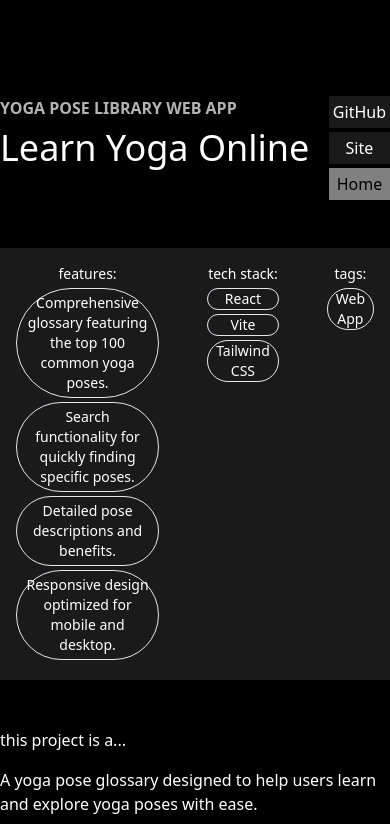
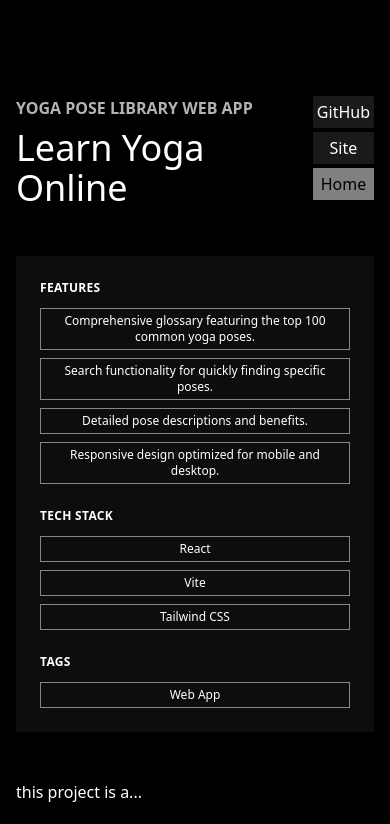
Before and after one commit to samanthacabrera/portfolio, a React (Vite) app: page /projects/1 in a window 390 px wide. Shown: the top 824 px of the page. Built offline with nearby package versions, Linux system fonts and the light colour scheme.

Commit message:
optimized overview section for mobile, styling updates

```diff
--- a/src/pages/projectpage/ProjectPage.jsx
+++ b/src/pages/projectpage/ProjectPage.jsx
@@ -15,7 +15,7 @@ const ProjectPage = () => {
     }
 
     return (
-        <div className="flex flex-col items-center space-y-12 py-24 max-w-4xl mx-auto min-h-[90vh]">
+        <div className="flex flex-col items-center space-y-12 py-24 max-w-4xl mx-4 lg:mx-auto min-h-[90vh]">
             <div className="flex justify-between w-full">
                 <div>
                     <h2 className="uppercase font-semibold opacity-70 mb-2">{project.projectType}</h2>
@@ -32,24 +32,30 @@ const ProjectPage = () => {
                     </Link>
                 </div>
             </div>
-            <div className="flex space-x-12 text-center text-sm bg-white/10 w-full p-4">
-                <ul>
-                    <span>features:</span>
+<div className="grid grid-cols-1 md:grid-cols-3 gap-6 text-center text-sm w-full p-6 bg-white/5">
+    <ul className="flex flex-col items-center">
+        <span className="block text-xs font-bold uppercase tracking-wide pb-1 w-full text-left">Features</span>
+        <div className="grid gap-2 w-full mt-2">
             {project.features.map((feature, index) => (
-                        <li key={index} className="px-2 py-1 my-1 border rounded-full">{feature}</li>
+                <li key={index} className="px-3 py-1 border border-white/50 text-xs font-medium">{feature}</li>
             ))}
+        </div>
     </ul>
-                <ul>
-                    <span>tech stack:</span>
+    <ul className="flex flex-col items-center">
+        <span className="block text-xs font-bold uppercase tracking-wide pb-1 w-full text-left">Tech Stack</span>
+        <div className="grid gap-2 w-full mt-2">
             {project.techStack.map((tech, index) => (
-                        <li key={index} className="px-2 my-1 border rounded-full">{tech}</li>
+                <li key={index} className="px-3 py-1 border border-white/50 text-xs font-medium">{tech}</li>
             ))}
+        </div>
     </ul>
-                <ul>
-                    <span>tags:</span>
+    <ul className="flex flex-col items-center">
+        <span className="block text-xs font-bold uppercase tracking-wide pb-1 w-full text-left">Tags</span>
+        <div className="grid gap-2 w-full mt-2">
             {project.tags.map((tag, index) => (
-                        <li key={index} className="px-2 my-1 border rounded-full">{tag}</li>
+                <li key={index} className="px-3 py-1 border border-white/50 text-xs font-medium">{tag}</li>
             ))}
+        </div>
     </ul>
 </div>
 
```
Lines whose indentation alone changed are shown as unchanged.
